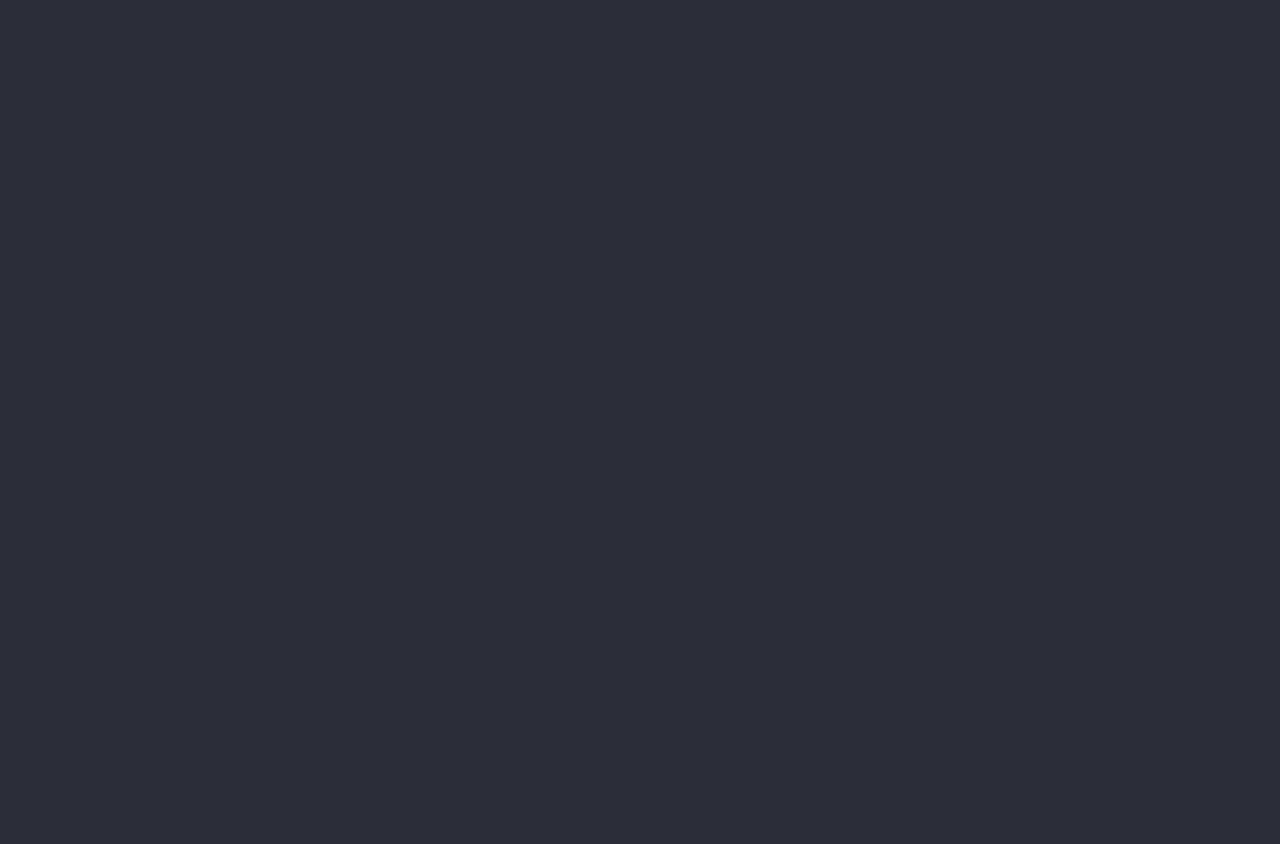
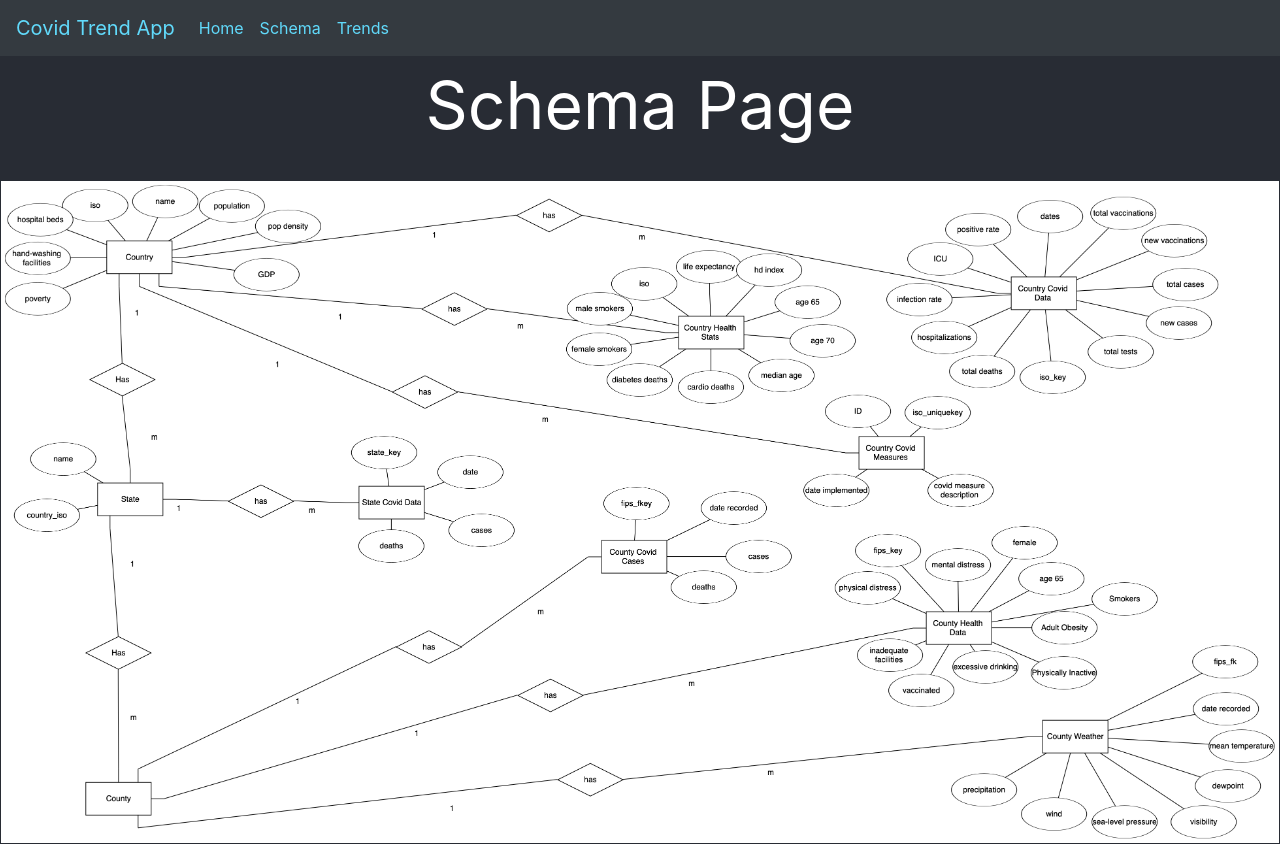
Before and after one commit to titoruiz/covidProject, a React (Create React App) app in the folder frontend/: page /schema in a window 1280 px wide. Before the commit the page ends 800 px from the top, so only its background shows below. Built offline with nearby package versions, Linux system fonts and the light colour scheme.

Commit message:
fixed link on schema page

```diff
--- a/frontend/src/App.js
+++ b/frontend/src/App.js
@@ -1,6 +1,7 @@
 import React, { useEffect } from "react";
 import WelcomePage from "./WelcomePage";
 import MainPage from "./MainPage";
+import Schema from "./Schema";
 import { BrowserRouter as Router, Switch, Route } from "react-router-dom";
 import "./App.css";
 
@@ -13,6 +14,10 @@ const App = () => {
   return (
     <Router>
       <Switch>
+        <Route exact path="/schema">
+          <Schema />
+        </Route>
+
         <Route exact path="/">
           <WelcomePage />
         </Route>
--- a/frontend/src/Schema.js
+++ b/frontend/src/Schema.js
@@ -1,6 +1,5 @@
 import React from "react";
 import schemaImage from "./schemaimg.png";
-import { Link } from "react-router-dom";
 import NavBar from "./components/NavBar";
 import "./App.css";
 
@@ -12,7 +11,7 @@ const Schema = () => {
         <p className="Title">Schema Page</p>
       </header>
       <td class="CenterScreenImage">
-        <img src={schemaImage} />
+        <img alt="The Schema" src={schemaImage} />
       </td>
     </div>
   );
--- a/frontend/src/components/NavBar.js
+++ b/frontend/src/components/NavBar.js
@@ -1,8 +1,8 @@
 import React from "react";
 import { Link } from "react-router-dom";
-import Navbar from 'react-bootstrap/Navbar'
-import Nav from 'react-bootstrap/Nav'
-import 'bootstrap/dist/css/bootstrap.min.css';
+import Navbar from "react-bootstrap/Navbar";
+import Nav from "react-bootstrap/Nav";
+import "bootstrap/dist/css/bootstrap.min.css";
 
 const NavBar = () => {
   return (
@@ -15,11 +15,19 @@ const NavBar = () => {
         </Navbar.Brand>
         <Nav className="mr-auto">
           <Nav.Link>
-                    <Link to="/" className="App-link">Home</Link>
+            <Link to="/" className="App-link">
+              Home
+            </Link>
           </Nav.Link>
-                <Nav.Link href="#features">Schema</Nav.Link>
           <Nav.Link>
-                    <Link to="/app" className="App-link">Trends</Link>
+            <Link to="/schema" className="App-link">
+              Schema
+            </Link>
+          </Nav.Link>
+          <Nav.Link>
+            <Link to="/app" className="App-link">
+              Trends
+            </Link>
           </Nav.Link>
         </Nav>
       </Navbar>
```
Also changed, not shown: 1 other file (tests, documents, lock files or other folders). Lines whose indentation alone changed are shown as unchanged.
